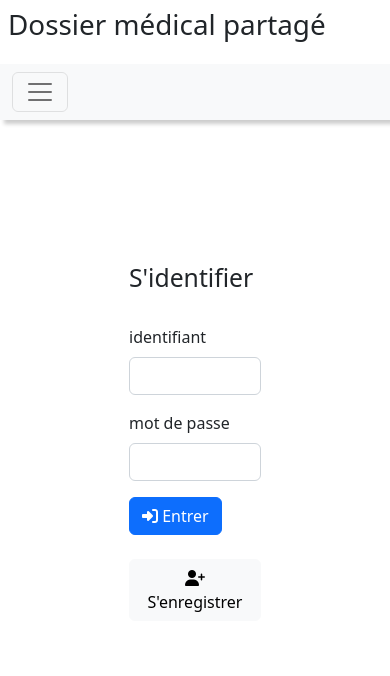
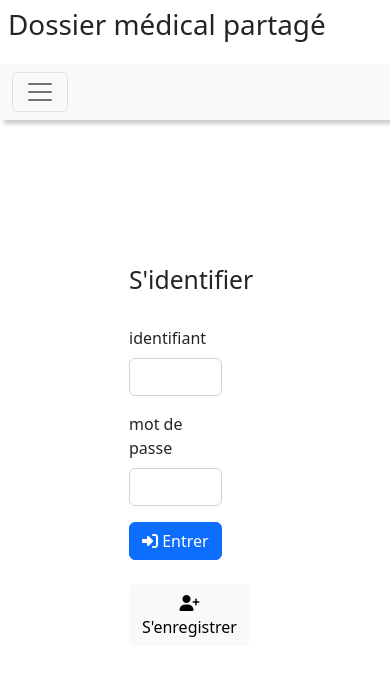
Before and after one commit to StefanGeorgesco/dmp-front, a Vue app: page /login in a window 390 px wide. Shown: the top 676 px of the page. Built offline with nearby package versions, Linux system fonts and the light colour scheme.

Commit message:
LoginComponent new layout

```diff
--- a/src/components/LoginComponent.vue
+++ b/src/components/LoginComponent.vue
@@ -1,7 +1,7 @@
 <!-- eslint-disable prettier/prettier -->
 <template>
-  <div style="position: relative; height: 80vh; width: 100vw; overflow: hidden;">
-    <div class="col-md-4" style="position: absolute; left: 30%; right: 30%; top: 20%; bottom: 20%;">
+  <div class="login-container">
+    <div class="login-form-container">
       <div class="container">
         <h2>S'identifier</h2>
       </div>
@@ -65,4 +65,19 @@ export default {
 
 <!-- eslint-disable prettier/prettier -->
 <style scoped>
+.login-container {
+  position: relative;
+  height: calc(100vh - 10rem);
+  width: 100vw;
+  overflow: hidden;
+}
+
+.login-form-container {
+  position: absolute;
+  width: 30vw;
+  left: 30%;
+  right: 35%;
+  top: 20%;
+  bottom: 20%;
+}
 </style>
```
